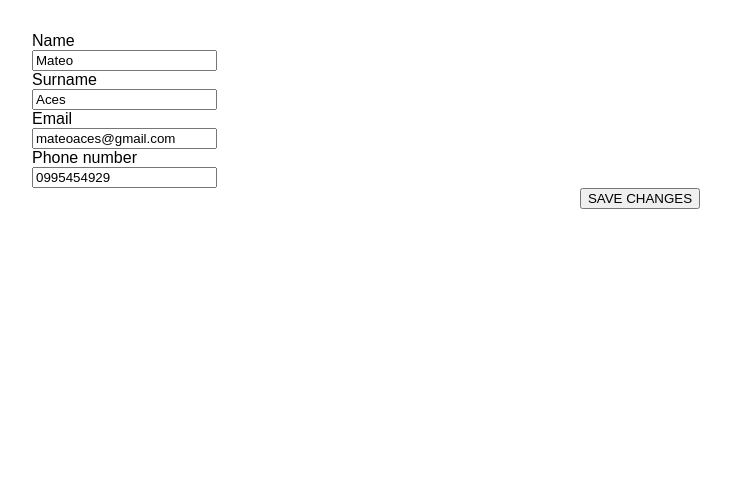
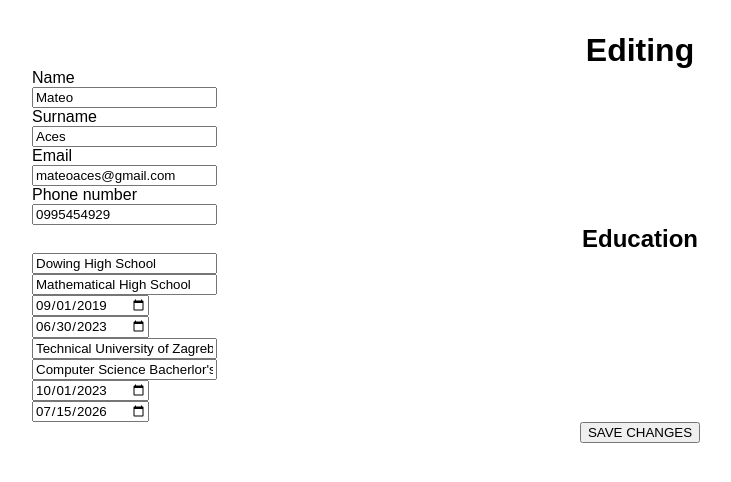
Before and after one commit to mateoo04/cv-application, a React (Vite) app: page / in a window 1280 px wide. Both pictures are taken after a click on the button "EDIT". Shown: the top 482 px of the page, without its empty margins (0-731 px from the left). Built offline with nearby package versions, Linux system fonts and the light colour scheme.

Commit message:
Implement EditEducationEntry components
Education entries are now displayed and may be edited.

```diff
--- a/src/App.jsx
+++ b/src/App.jsx
@@ -12,6 +12,22 @@ function App() {
   const [surname, setSurname] = useState('Aces');
   const [email, setEmail] = useState('mateoaces@gmail.com');
   const [phoneNum, setPhoneNum] = useState('0995454929');
+  const [education, setEducation] = useState([
+    {
+      schoolName: 'Dowing High School',
+      titleOfStudy: 'Mathematical High School',
+      startDate: '2019-09-01',
+      endDate: '2023-06-30',
+      id: 0,
+    },
+    {
+      schoolName: 'Technical University of Zagreb',
+      titleOfStudy: "Computer Science Bacherlor's",
+      startDate: '2023-10-01',
+      endDate: '2026-07-15',
+      id: 1,
+    },
+  ]);
 
   if (isEditing) {
     return (
@@ -21,10 +37,12 @@ function App() {
           surname={surname}
           email={email}
           phoneNum={phoneNum}
+          education={education}
           handleNameChange={setName}
           handleSurnameChange={setSurname}
           handleEmailChange={setEmail}
           handlePhoneNumChange={setPhoneNum}
+          handleEducationChange={setEducation}
           onSubmit={() => setIsEditing(!isEditing)}
         />
       </>
@@ -33,7 +51,12 @@ function App() {
   return (
     <>
       <button onClick={() => setIsEditing(!isEditing)}>EDIT</button>
-      <CV fullName={name + ' ' + surname} email={email} phoneNum={phoneNum} />
+      <CV
+        fullName={name + ' ' + surname}
+        email={email}
+        phoneNum={phoneNum}
+        education={education}
+      />
     </>
   );
 }
--- a/src/components/CV.jsx
+++ b/src/components/CV.jsx
@@ -1,9 +1,21 @@
-export default function CV({ fullName, email, phoneNum }) {
+export default function CV({ fullName, email, phoneNum, education }) {
   return (
     <>
       <h1>{fullName}</h1>
       <p>{email}</p>
       <p>{phoneNum}</p>
+      <h2>Education</h2>
+      <div className='education-list'>
+        {education.map((entry) => {
+          return (
+            <div key={'education-list-item-' + entry.id}>
+              <h3>{entry.schoolName}</h3>
+              <p>{entry.titleOfStudy}</p>
+              <p>{entry.startDate + ' - ' + entry.endDate}</p>
+            </div>
+          );
+        })}
+      </div>
     </>
   );
 }
--- a/src/components/EditForm.jsx
+++ b/src/components/EditForm.jsx
@@ -1,21 +1,89 @@
 import { useState } from 'react';
 import '../styles/EditForm.css';
+
+function deepEquality(firstArray, secondArray) {
+  if (firstArray.length !== secondArray.length) return false;
+
+  return firstArray.every((item, index) => {
+    if (
+      item.id !== secondArray[index].id ||
+      Object.keys(item).length !== Object.keys(secondArray[index]).length
+    )
+      return false;
+
+    return Object.keys(item).every(
+      (key) => item[key] === secondArray[index][key]
+    );
+  });
+}
+
+function EditEducationEntry({ educationEntry, handleEditEducationChange }) {
+  const { schoolName, titleOfStudy, startDate, endDate, id } = educationEntry;
+
+  return (
+    <>
+      <label htmlFor='school-name'>
+        <input
+          type='text'
+          id='school-name'
+          value={schoolName}
+          onChange={(e) =>
+            handleEditEducationChange(id, { schoolName: e.target.value })
+          }
+        />
+      </label>
+      <label htmlFor='study-title'>
+        <input
+          type='text'
+          id='study-title'
+          value={titleOfStudy}
+          onChange={(e) =>
+            handleEditEducationChange(id, { titleOfStudy: e.target.value })
+          }
+        />
+      </label>
+      <label htmlFor='start-date'>
+        <input
+          type='date'
+          id='start-date'
+          value={startDate}
+          onChange={(e) =>
+            handleEditEducationChange(id, { startDate: e.target.value })
+          }
+        />
+      </label>
+      <label htmlFor='end-date'>
+        <input
+          type='date'
+          id='end-date'
+          value={endDate}
+          onChange={(e) =>
+            handleEditEducationChange(id, { endDate: e.target.value })
+          }
+        />
+      </label>
+    </>
+  );
+}
 
 export default function EditForm({
   name,
   surname,
   email,
   phoneNum,
+  education,
   handleNameChange,
   handleSurnameChange,
   handleEmailChange,
   handlePhoneNumChange,
+  handleEducationChange,
   onSubmit,
 }) {
   const [editName, setEditName] = useState(name);
   const [editSurname, setEditSurname] = useState(surname);
   const [editEmail, setEditEmail] = useState(email);
   const [editPhoneNum, setEditPhoneNum] = useState(phoneNum);
+  const [editEducation, setEditEducation] = useState(education);
 
   function handleEditNameChange(e) {
     setEditName(e.target.value);
@@ -30,6 +98,16 @@ export default function EditForm({
     setEditPhoneNum(e.target.value);
   }
 
+  function handleEditEducationChange(id, modifiedProperties) {
+    setEditEducation(
+      editEducation.map((entry) => {
+        if (entry.id === id) {
+          return { ...entry, ...modifiedProperties };
+        } else return entry;
+      })
+    );
+  }
+
   function handleSubmit(e) {
     e.preventDefault();
 
@@ -37,11 +115,15 @@ export default function EditForm({
     if (surname !== editSurname) handleSurnameChange(editSurname);
     if (email !== editEmail) handleEmailChange(editEmail);
     if (phoneNum !== editPhoneNum) handlePhoneNumChange(editPhoneNum);
+    if (!deepEquality(education, editEducation))
+      handleEducationChange(editEducation);
 
     onSubmit();
   }
 
   return (
+    <>
+      <h1>Editing</h1>
       <form onSubmit={handleSubmit}>
         <label htmlFor='name'>
           Name
@@ -80,7 +162,21 @@ export default function EditForm({
           />
         </label>
 
+        <h2>Education</h2>
+        <div className='edit-education-list'>
+          {editEducation.map((entry) => {
+            return (
+              <EditEducationEntry
+                key={'edit-education-list-item-' + entry.id}
+                educationEntry={entry}
+                handleEditEducationChange={handleEditEducationChange}
+              />
+            );
+          })}
+        </div>
+
         <input type='submit' value='SAVE CHANGES' />
       </form>
+    </>
   );
 }
```
Lines whose indentation alone changed are shown as unchanged.
